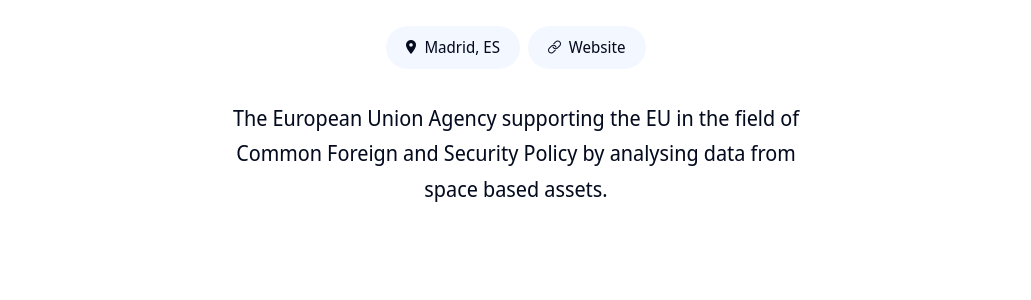
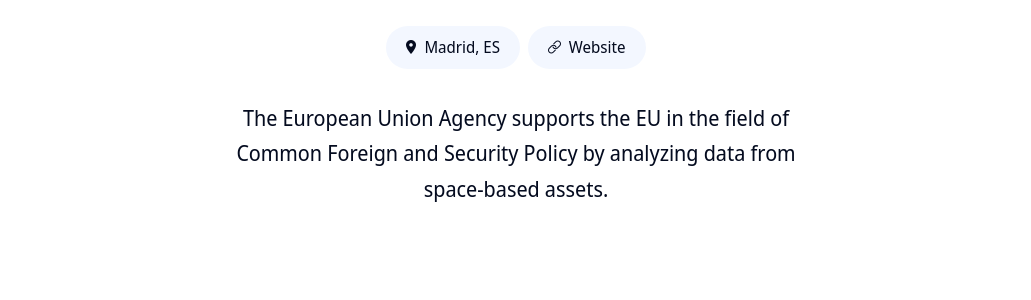
Before and after one commit to EnexaProject/enexaproject.github.io, a Jekyll site: the page built from _authors/satcen_org.md, in a window 1280 px wide. Shown: the part 499-799 px from the top of the page, without its empty margins (124-1155 px from the left). Built offline with Jekyll 4.4.1, drawn with Linux system fonts in a browser that asks for light colours; nearby versions of some CDN libraries.

Commit message:
Update satcen_org.md

```diff
--- a/_authors/satcen_org.md
+++ b/_authors/satcen_org.md
@@ -9,4 +9,4 @@
 layout: organization
 ---
 
-The European Union Agency supporting the EU in the field of Common Foreign and Security Policy by analysing data from space based assets.
+The European Union Agency supports the EU in the field of Common Foreign and Security Policy by analyzing data from space-based assets.
```
